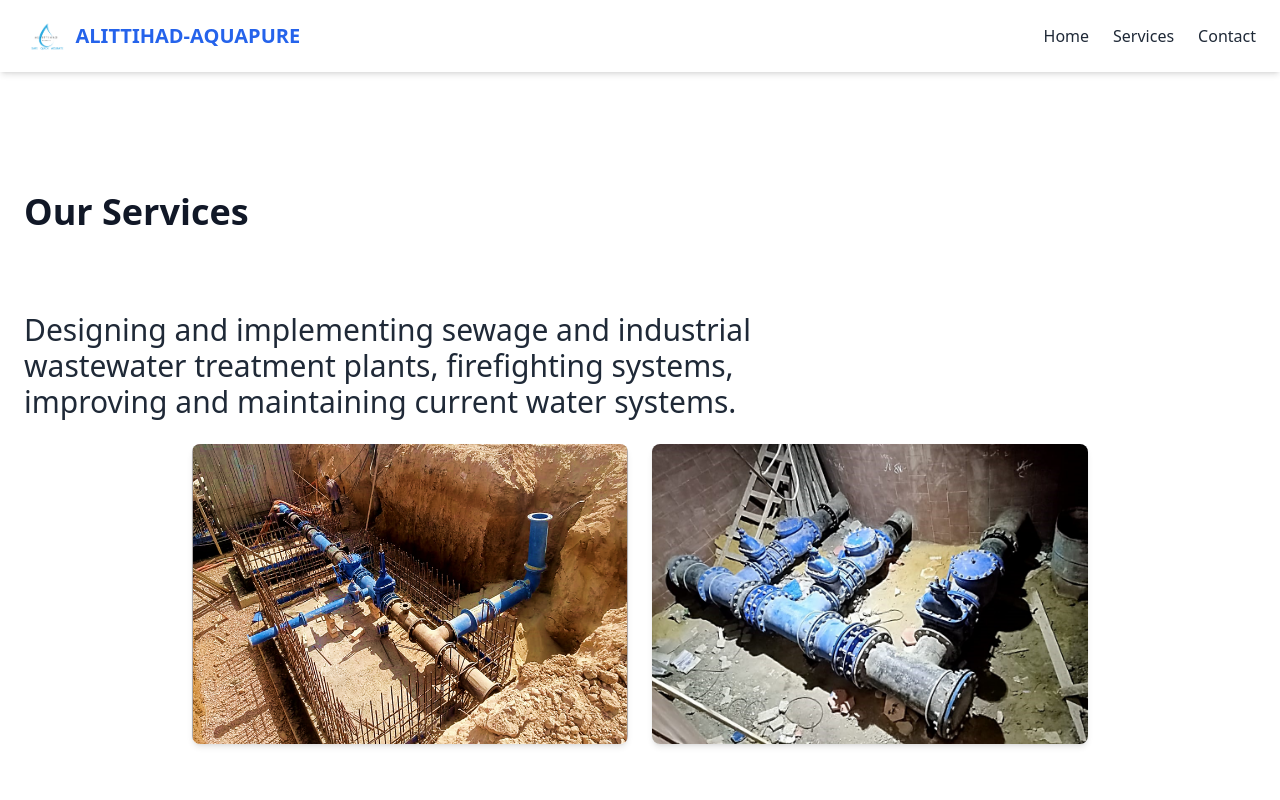
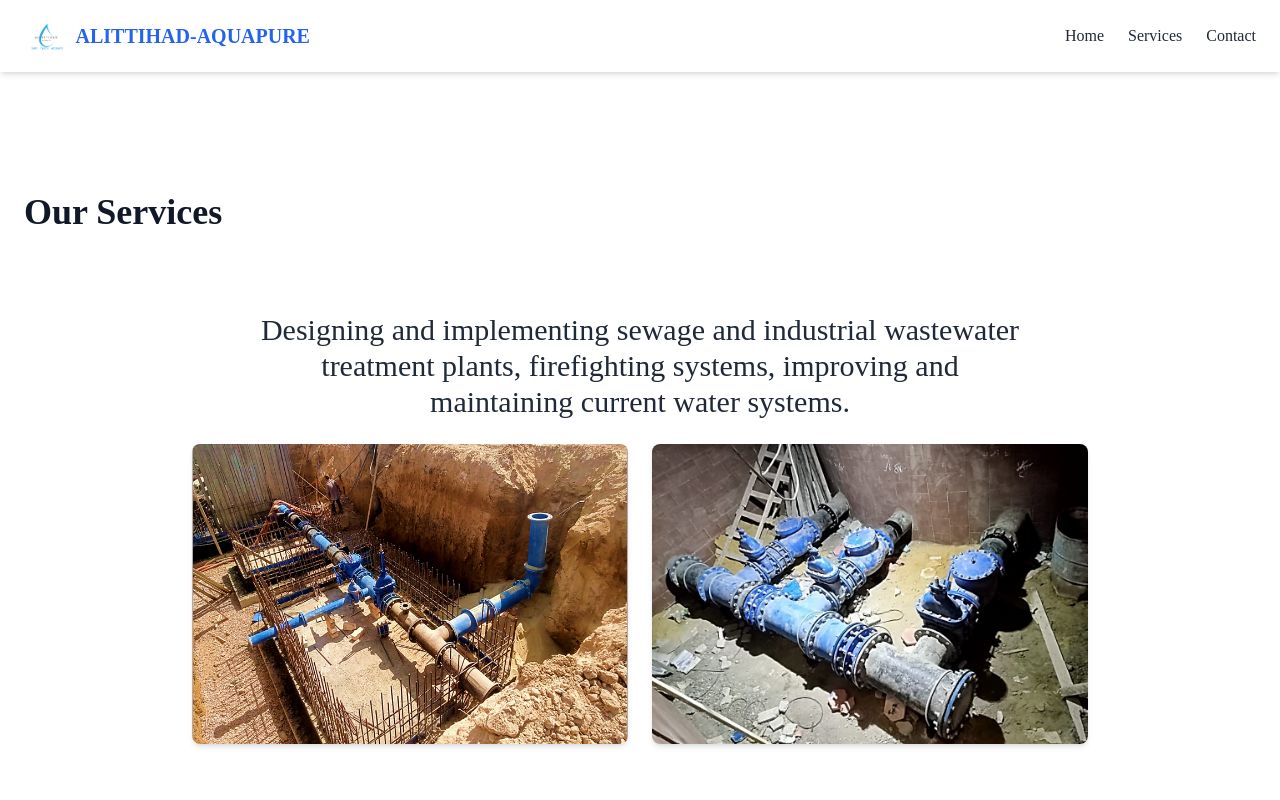
Before and after one commit to Ayoupey/Alittihad-AquaPure-website, a Next.js app: page /services in a window 1280 px wide. Shown: the top 800 px of the page. Built offline with nearby package versions, Linux system fonts and the light colour scheme.

Commit message:
update 2images

```diff
--- a/src/app/layout.tsx
+++ b/src/app/layout.tsx
@@ -11,7 +11,7 @@ export default function RootLayout({ children }: { children: ReactNode }) {
 
   return (
     <html lang="en">
-      <body className="font-sans antialiased bg-white text-gray-900">
+      <body className="font-times bg-white text-gray-900">
         {children}
       </body>
     </html>
--- a/src/app/services/page.tsx
+++ b/src/app/services/page.tsx
@@ -30,7 +30,7 @@ export default function Services() {
           {/* Section with Text + 2 Images Underneath */}
           {mainSections.map((section, i) => (
             <div key={i} className="space-y-6 text-center">
-              <p className="text-3xl text-gray-800 max-w-3xl text-left pl-30">{section.text}</p>
+              <p className="text-3xl text-gray-800 max-w-3xl mx-auto">{section.text}</p>
               <div className="grid grid-cols-1 sm:grid-cols-2 gap-6 max-w-4xl mx-auto">
                 {section.imgs.map((src, j) => (
                   <Image
--- a/tailwind.config.js
+++ b/tailwind.config.js
@@ -1,8 +1,12 @@
-/** @type {import('tailwindcss').Config} */
+// tailwind.config.js
 module.exports = {
   content: ["./src/**/*.{js,ts,jsx,tsx}"],
   theme: {
-    extend: {},
+    extend: {
+      fontFamily: {
+        times: ['"Times New Roman"', 'serif'],
+      },
+    },
   },
   plugins: [],
 }
```
